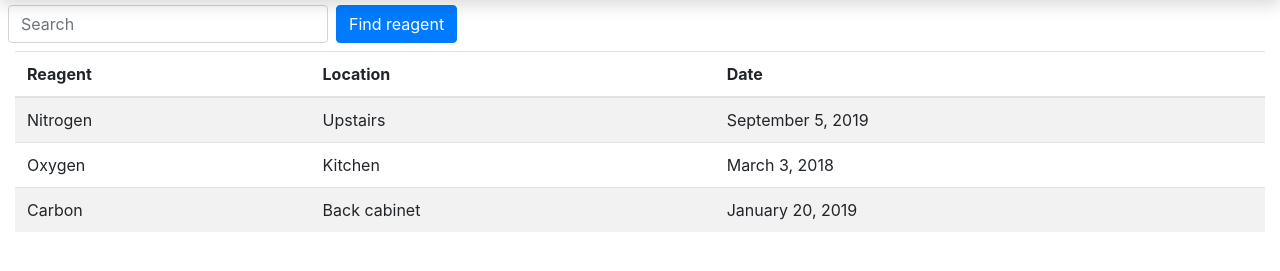
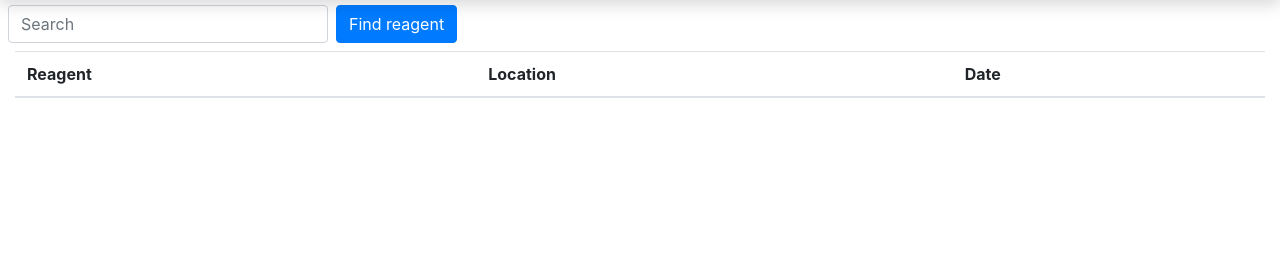
Before and after one commit to MattiGen/HTNWebApp, a website: page index.html in a window 1280 px wide. Shown: the part 43-314 px from the top of the page. Drawn offline with nearby package versions, Linux system fonts and the light colour scheme.

Commit message:
3 files modified

```diff
--- a/index.html
+++ b/index.html
@@ -3,9 +3,6 @@
 <link rel="stylesheet" type="text/css" href="style.css">
 
 </head><body><div id="names"></div>
-<form id="get">
-
-</form>
 
 <nav class="navbar navbar-dark bg-dark flex-md-nowrap p-0 shadow">
   <a class="navbar-brand col-sm-3 col-md-2 mr-0" href="#">Project Thor</a>
@@ -14,12 +11,12 @@
 <div class="container-fluid">
 	<div class="row form-group mb-2">
 			<input class="form-control form-control-dark mx-2 mt-2 w-25" type="text" placeholder="Search" id="search">
-			<button type="submit" class="btn btn-primary mt-2">Find reagent</button>
+			<button type="submit" class="btn btn-primary mt-2" id="get">Find reagent</button>
 	</div>
 	<div class="row">
 		<div class="col">
 			<div class="table-responsive">
-				<table class="table	table-hover table-striped px-5 mt-0">
+				<table class="table	table-hover table-striped px-5 mt-0" id="table">
 				  <thead>
 					<tr>
 					  <th scope="col">Reagent</th>
@@ -27,23 +24,6 @@
 					  <th scope="col">Date</th>
 					</tr>
 				  </thead>
-				  <tbody>
-					<tr>
-					  <td>Nitrogen</td>
-					  <td>Upstairs</td>
-					  <td>September 5, 2019</td>
-					</tr>
-					<tr>
-					  <td>Oxygen</td>
-					  <td>Kitchen</td>
-					  <td>March 3, 2018</td>
-					</tr>
-					<tr>
-					  <td>Carbon</td>
-					  <td>Back cabinet</td>
-					  <td>January 20, 2019</td>
-					</tr>
-				  </tbody>
 				</table>
 			</div>
 		</div>
--- a/index.js
+++ b/index.js
@@ -30,7 +30,7 @@ const table = document.getElementById('table');
 const getButton = document.getElementById('get');
 const search = document.getElementById('search');
 
-getButton.addEventListener("submit", (e) =>{
+getButton.addEventListener("click", (e) =>{
   e.preventDefault();
  firebase.firestore().collection("reagents").onSnapshot((snaps) => {
     snaps.forEach((doc) => {
@@ -42,6 +42,7 @@ getButton.addEventListener("submit", (e) =>{
       }
       if (doc.data().reagent.toLowerCase().includes(search.value)){
         for (i of headers){
+            console.log(doc.data()[i])
             const item = document.createElement("td");
             item.textContent = (doc.data()[i]);
             row.appendChild(item);
--- a/style.css
+++ b/style.css
@@ -1,3 +1,5 @@
+@import "~bootstrap/dist/css/bootstrap.css";
+
 h1, h2 {
   font-family: Lato;
 }
```
